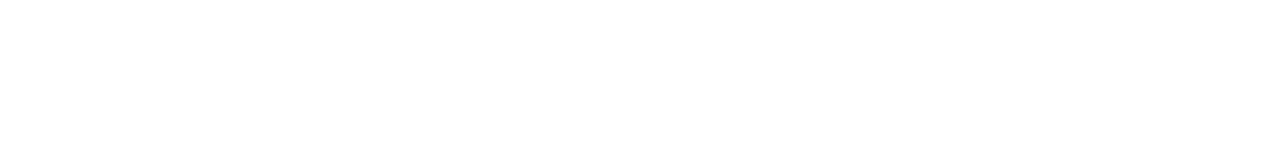
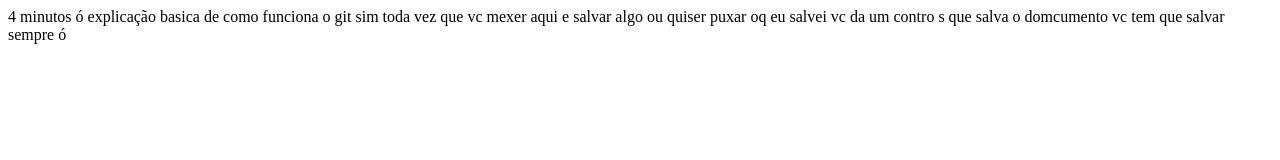
Before and after one commit to SamuelFerrareis/SQL-FULL, a plain HTML site: page teste.html in a window 1280 px wide. Drawn offline with Linux system fonts and the light colour scheme.

Commit message:
v2
oq vc escreveu e salvou aparece aqui e dai na parte de cima aqui vc coloca o nome, que será  o nome do pacote +- e dai vc envia para mim

```diff
--- a/teste.html
+++ b/teste.html
@@ -10,3 +10,9 @@
 
 </body>
 </html>
+4 minutos
+ó explicação basica de como funciona o git sim
+
+toda vez que vc mexer aqui e salvar algo ou quiser puxar oq eu salvei
+vc da um contro s que salva o domcumento
+vc tem que salvar sempre ó
```
